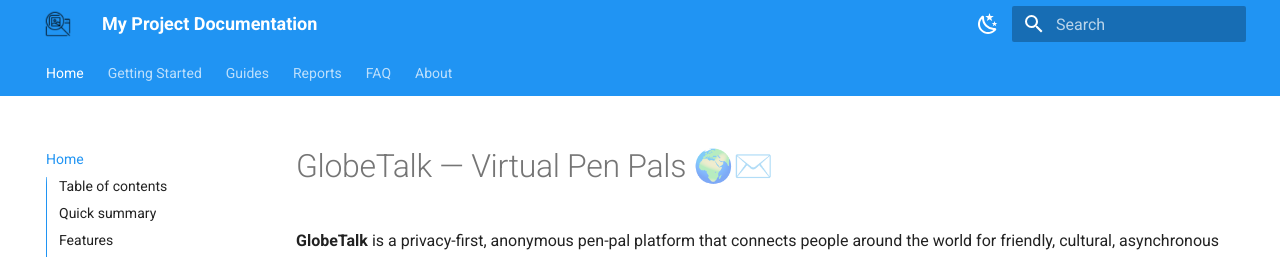
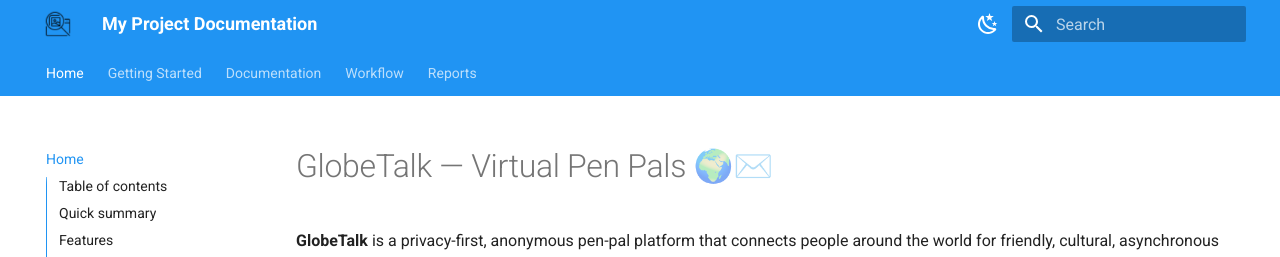
Before and after one commit to MakomaneTau/my-docs, an MkDocs documentation site: the page built from docs/index.md, in a window 1280 px wide and 900 px high. Shown: the top 257 px of the window. Built offline with MkDocs 1.6.1 and Material for MkDocs 9.7.7, drawn with Linux system fonts in a browser that asks for light colours; some of the changed lines change nothing that is shown.

Commit message:
Final Sprint One Setup

```diff
--- a/mkdocs.yml
+++ b/mkdocs.yml
@@ -33,22 +33,35 @@ theme:
   logo: images/favicon.png
   favicon: images/logo.png
 
-# Navigation structure #Can Edit
+# Navigation structure
 nav:
   - Home: index.md
   - Getting Started:
-      - Introduction: intro.md
-      - Installation: installation.md
-      - Quick Start: quickstart.md
-  - Guides:
-      - Configuration: guides/configuration.md
-      - Usage: guides/usage.md
+      - Development: getting-started/dev-setup.md
+      - Installation: getting-started/installation.md
+  - Documentation:
+      - Architecture: documentation/architecture.md
+      - App Design : documentation/AppDesigns.md
+      - Features:
+          - Feature 1: documentation/features/feature1.md
+          - Feature 2: documentation/features/feature2.md
+          - Feature 3: documentation/features/feature3.md
+      - Uml Diagrams:
+          - Sprint 1: documentation/uml/sprint1.md
+          - Sprint 2: documentation/uml/sprint2.md
+          - Sprint 3: documentation/uml/sprint3.md
+          - Sprint 4: documentation/uml/sprint4.md
+
+  - Workflow:
+      - Sprint Checklist: workflow/sprint-checklists.md
+      - Meetings: workflow/meetings.md
+      - Release Notes: workflow/release-notes.md
+      - Git Methodology: workflow/git-methodology.md
+      - Testing and Quality Assurance: workflow/testing.md
+
+
   - Reports:
-      - Makomane-Tau: reports/2652227.md
-
-  - FAQ: faq.md
-  - About: about.md
-
+      - Makomane Tau (2652227): reports/2652227.md
 ###########################################
 # Plugins
 plugins:
```
Also changed, not shown: docs/documentation/AppDesigns.md (added), docs/documentation/Features/feature1.md (added), docs/documentation/Features/feature2.md (added), docs/documentation/Features/feature3.md (added), docs/documentation/architecture.md (added), docs/documentation/uml/sprint1.md (added), docs/documentation/uml/sprint2.md (added), docs/documentation/uml/sprint3.md (added), docs/documentation/uml/sprint4.md (added), docs/getting-started/dev-setup.md (added), docs/getting-started/installation.md (added), docs/workflow/git-methodology.md (added), docs/workflow/meetings.md (added), docs/workflow/release-notes.md (added), 2 more files.
